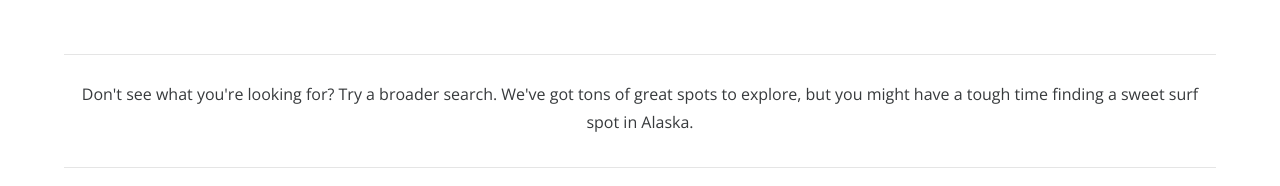
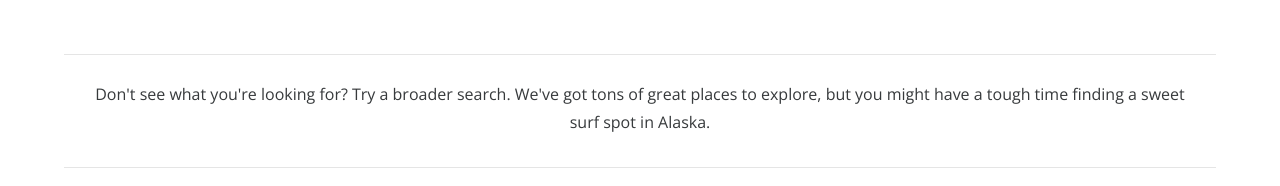
Before and after one commit to seanphunt18/SignPost, a plain HTML site: page index.html in a window 1280 px wide. Shown: the part 994-1180 px from the top of the page. Drawn offline with nearby package versions, Linux system fonts and the light colour scheme.

Commit message:
Add files via upload

```diff
--- a/index.html
+++ b/index.html
@@ -75,7 +75,7 @@ http://www.templatemo.com/tm-479-sigma
             </div>
 
             <div class="col-md-12">
-              <p>Don't see what you're looking for? Try a broader search. We've got tons of great spots to explore, but you might have a tough time finding a sweet surf spot <span style="display: inline-block;">in Alaska.</span></p>
+              <p>Don't see what you're looking for? Try a broader search. We've got tons of great places to explore, but you might have a tough time finding a sweet surf spot <span style="display: inline-block;">in Alaska.</span></p>
             </div>
 
             <div class="col-md-12">
```
